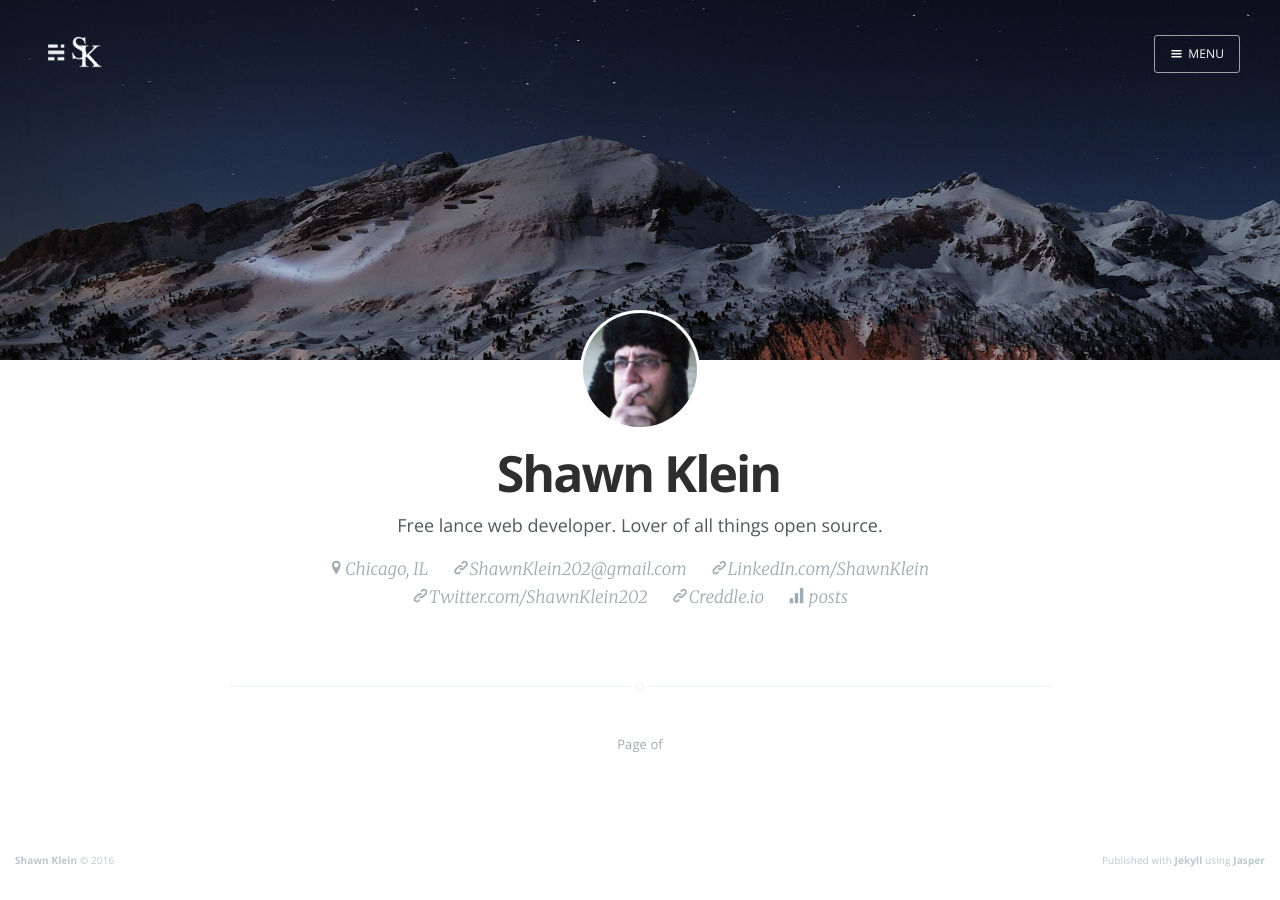
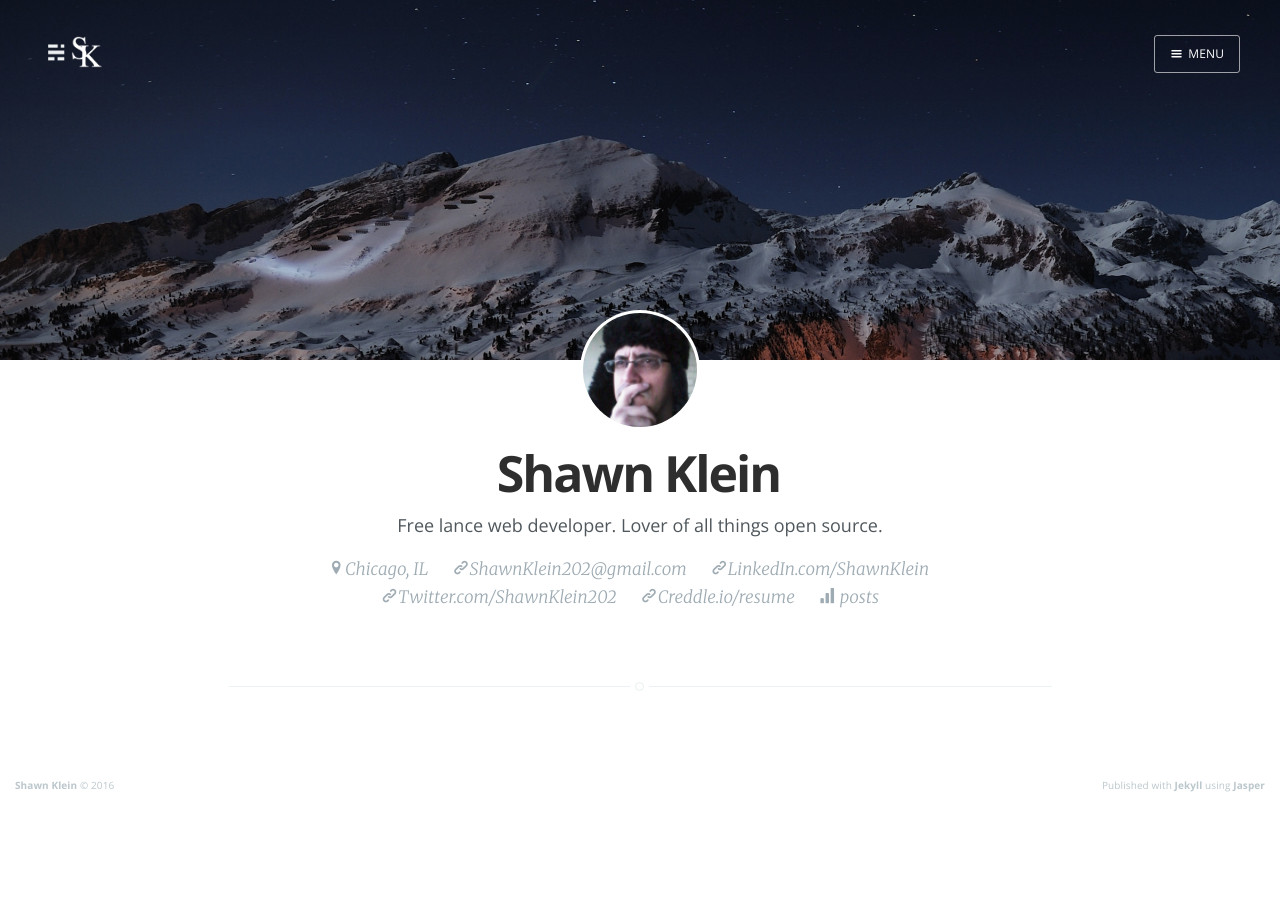
Before and after one commit to Carpk/ShawnKlein, a Jekyll site: the page built from contact/index.html, in a window 1280 px wide. Built offline with Jekyll 4.4.1, drawn with Linux system fonts in a browser that asks for light colours; nearby versions of some CDN libraries; some web fonts are replaced; Markdown is read by kramdown in place of the engine named in the settings.

Commit message:
change navbar links to "Coding" and "DevOps", add "resume" to creddle link on contact page, remove pagenation on contact page

```diff
--- a/_includes/navigation.html
+++ b/_includes/navigation.html
@@ -6,8 +6,8 @@
     <ul>
         <li class="nav-home {% if page.current == 'home' %} nav-current{% endif %}" role="presentation"><a href="{{ site.baseurl }}">Home</a></li>
         <li class="nav-fables {% if page.url contains 'fables' %} nav-current{% endif %}" role="presentation"><a href="{{ site.baseurl }}tag/general">General</a></li>
-        <li class="nav-fiction {% if page.url contains 'fiction' %} nav-current{% endif %}" role="presentation"><a href="{{ site.baseurl }}tag/ruby">Ruby</a></li>
-        <!-- <li class="nav-speeches {% if page.url contains 'speeches' %} nav-current{% endif %}" role="presentation"><a href="{{ site.baseurl }}tag/devops">DevOps</a></li> -->
+        <li class="nav-fiction {% if page.url contains 'fiction' %} nav-current{% endif %}" role="presentation"><a href="{{ site.baseurl }}tag/coding">Coding</a></li>
+        <li class="nav-speeches {% if page.url contains 'speeches' %} nav-current{% endif %}" role="presentation"><a href="{{ site.baseurl }}tag/devops">DevOps</a></li>
         <li class="nav-about {% if page.current == 'about' %} nav-current{% endif %}" role="presentation"><a href="{{ site.baseurl }}about">About</a></li>
         <li class="nav-author {% if page.current == 'author' %} nav-current{% endif %}" role="presentation"><a href="{{ site.baseurl }}contact">Contact</a></li>
     </ul>
--- a/contact/index.html
+++ b/contact/index.html
@@ -39,7 +39,7 @@
             {% if site.linkedin %}<span class="author-link icon-link"><a href="mailto:ShawnKlein202@gmail.com">ShawnKlein202@gmail.com</a></span>{% endif %}
             {% if site.linkedin %}<span class="author-link icon-link"><a href="{{ site.linkedin }}">LinkedIn.com/ShawnKlein</a></span>{% endif %}
             {% if site.twitter %}<span class="author-link icon-link"><a href="{{ site.twitter }}">Twitter.com/ShawnKlein202</a></span>{% endif %}
-            {% if site.resume %}<span class="author-link icon-link"><a href="{{ site.resume }}">Creddle.io</a></span>{% endif %}
+            {% if site.resume %}<span class="author-link icon-link"><a href="{{ site.resume }}">Creddle.io/resume</a></span>{% endif %}
             <!-- <span class="author-stats"><i class="icon-stats"></i> [[plural ../pagination.total empty='No posts' singular='% post' plural='% posts']]</span> -->
             <span class="author-stats"><i class="icon-stats"></i>{% if paginator.total_posts == 0 %}No posts{% elsif paginator.total_posts == 1 %}1 post{% else %}{{ paginator.total_posts }} posts{% endif %}</span>
         </div>
@@ -50,6 +50,5 @@
 <main id="content" class="content" role="main">
 
     <!-- The tag below includes the post loop - partials/loop.hbs  -->
-    {% include loop.html %}
 
 </main>
```
Also changed, not shown: _posts/2016-07-16-introduction-to-android.md (+2 -0 lines).
